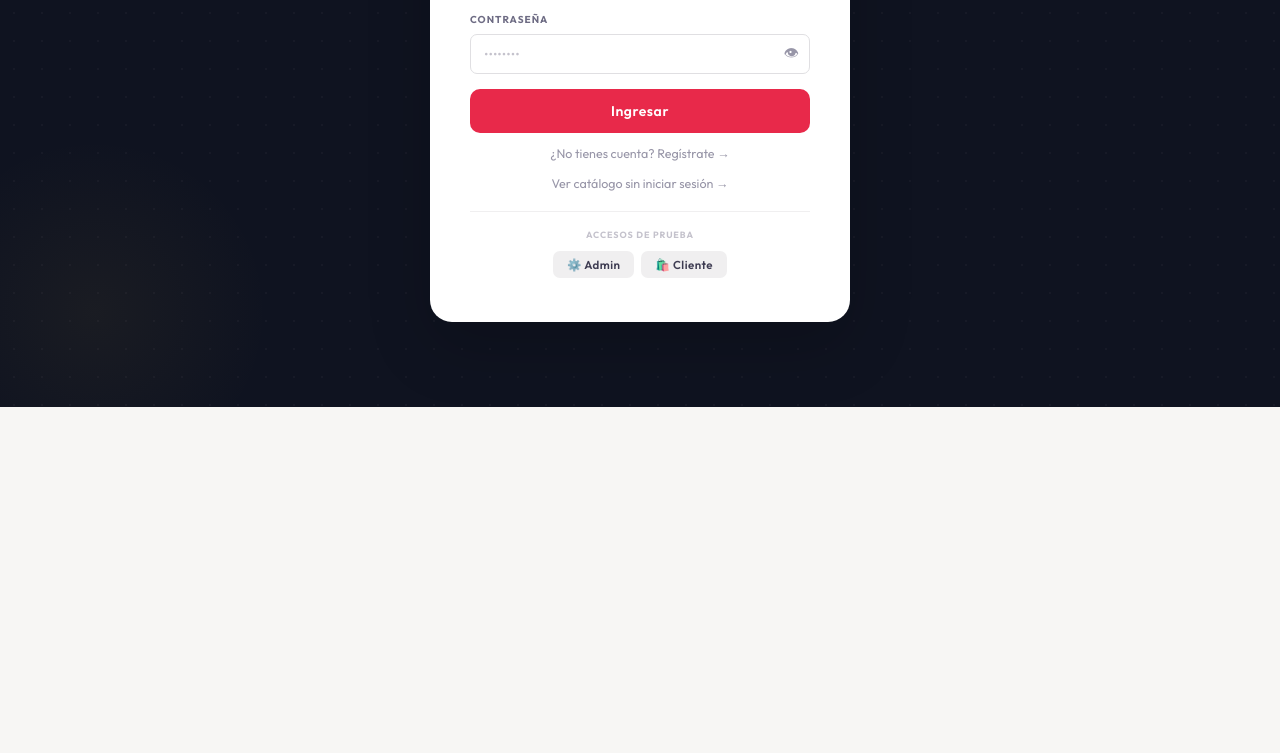
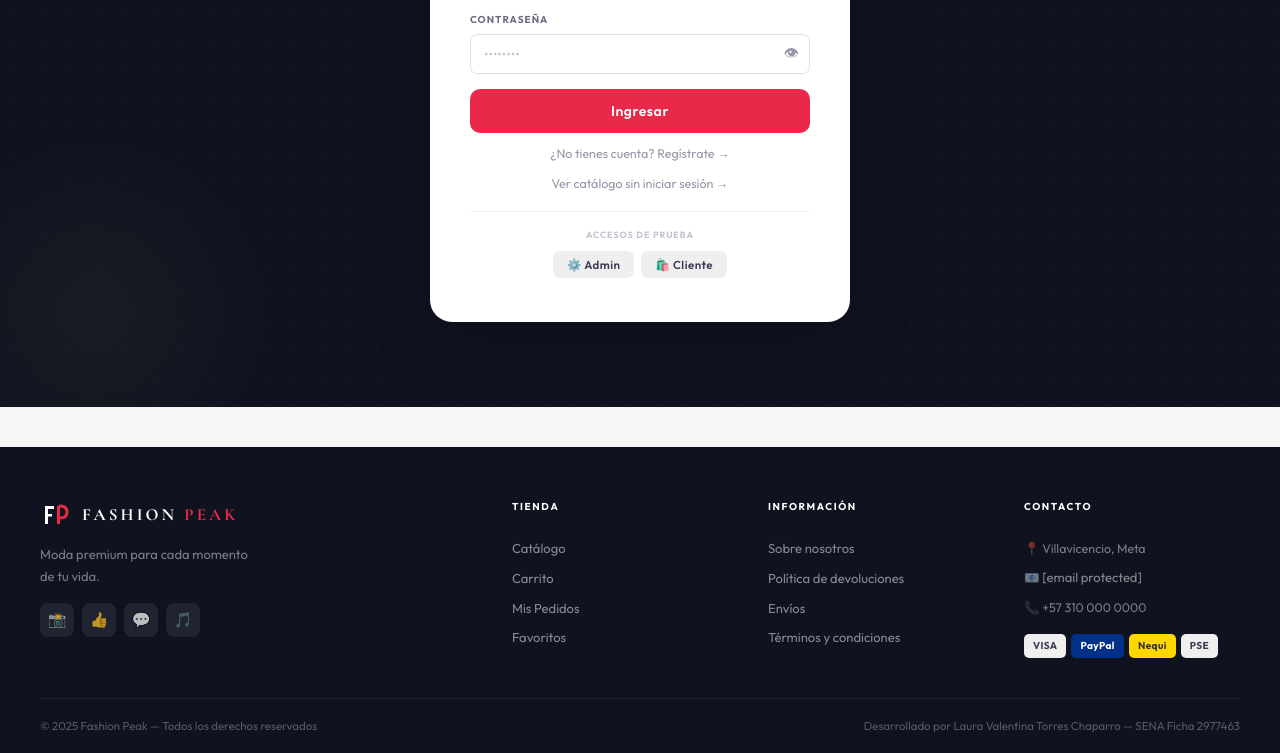
Before and after one commit to lauravalentinatorres0218-code/fashionpeak-app, a website: page frontend/fashionpeak.html in a window 1280 px wide. Shown: the part 393-1146 px from the top of the page. Before the commit the page ends 800 px from the top, so only its background shows below. Drawn offline with nearby package versions, Linux system fonts and the light colour scheme.

Commit message:
Fix footer y desarrollado por

```diff
--- a/frontend/fashionpeak.html
+++ b/frontend/fashionpeak.html
@@ -1564,7 +1564,7 @@ if(savedUser){go('catalogo');}else{go('login');}
 
 
 <!-- ═══ FOOTER ═══ -->
-<footer class="footer" id="main-footer" style="display:none;">
+<footer class="footer" id="main-footer">
   <div class="footer-inner">
     <div class="footer-brand">
       <div class="footer-logo-row">
@@ -1615,4 +1615,4 @@ if(savedUser){go('catalogo');}else{go('login');}
   </div>
   <div class="footer-bottom">
     <p>© 2025 Fashion Peak — Todos los derechos reservados</p>
-    <p>Desarrollado por
+    <p>Desarrollado por Laura Valentina Torres Chaparro &mdash; SENA Ficha 2977463
```
